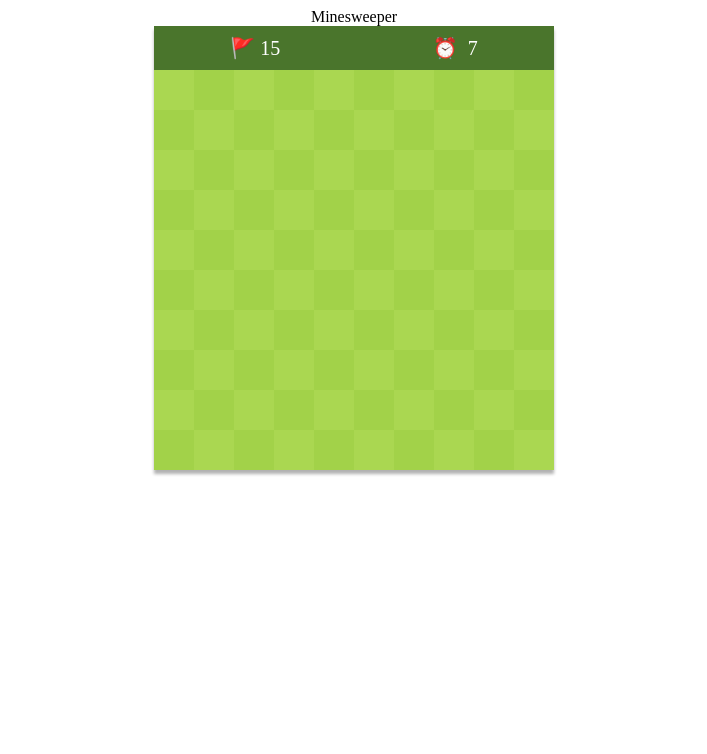
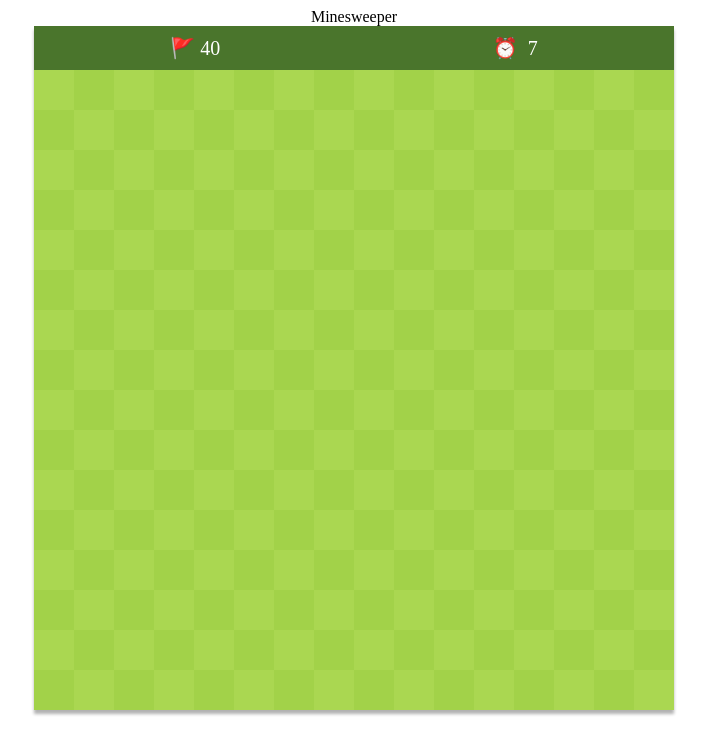
Before and after one commit to jigyasudhingra/minesweeper, a React (Create React App) app: page / in a window 1280 px wide. Shown: the top 754 px of the page, without its empty margins (286-993 px from the left). Built offline with nearby package versions, Linux system fonts and the light colour scheme.

Commit message:
Added configuration for different levels

```diff
--- a/src/components/Board.tsx
+++ b/src/components/Board.tsx
@@ -6,17 +6,69 @@ import BoxHeader from './BoxHeader'
 import Cell from './Cell'
 import Modal from './Modal'
 
-const Board = () => {
+interface GameConfigurationProps {
+  width: number
+  height: number
+  mines: number
+}
+interface GameLevelProps {
+  easy: GameConfigurationProps
+  intermediate: GameConfigurationProps
+  hard: GameConfigurationProps
+}
+
+const GameLevels: GameLevelProps = {
+  easy: {
+    width: 10,
+    height: 10,
+    mines: 10,
+  },
+  intermediate: {
+    width: 16,
+    height: 16,
+    mines: 40,
+  },
+  hard: {
+    width: 10,
+    height: 10,
+    mines: 10,
+  },
+}
+
+const Board: React.FC = () => {
   const [board, setBoard] = useState<Array<BoardProps[]>>([])
   const [nonMinesCount, setNonMinesCount] = useState(0)
   const [minesLocations, setMinesLocations] = useState<any>([])
   const [gameOver, setGameOver] = useState(false)
   const [newTime, setTime] = useState(0)
-  const [flagCount, setFlagCount] = useState(15)
+  const [gameLevel, setGameLevel] = useState('intermediate')
+  const [width, setWidth] = useState(GameLevels.intermediate.width)
+  const [height, setHeight] = useState(GameLevels.intermediate.height)
+  const [mines, setMines] = useState(GameLevels.intermediate.mines)
+  const [flagCount, setFlagCount] = useState(mines)
+
+  useEffect(() => {
+    if (gameLevel === 'easy') {
+      setWidth(GameLevels.easy.width)
+      setHeight(GameLevels.easy.height)
+      setMines(GameLevels.easy.mines)
+    }
+    if (gameLevel === 'intermediate') {
+      setWidth(GameLevels.intermediate.width)
+      setHeight(GameLevels.intermediate.height)
+      setMines(GameLevels.intermediate.mines)
+    }
+    if (gameLevel === 'hard') {
+      setWidth(GameLevels.hard.width)
+      setHeight(GameLevels.hard.height)
+      setMines(GameLevels.hard.mines)
+    }
+  }, [gameLevel])
 
   const freshBoard = () => {
-    const newBoard = BoardCreation(10, 10, 15)
-    setNonMinesCount(10 * 10 - 15)
+    const newBoard = BoardCreation(width, height, mines)
+    setFlagCount(mines)
+    setNonMinesCount(width * height - mines)
     setMinesLocations(newBoard.mineLocation)
     setBoard(newBoard.board)
   }
@@ -28,10 +80,10 @@ const Board = () => {
 
   useEffect(() => {
     const generateBoard = () => {
-      const getBoard = BoardCreation(10, 10, 15)
+      const getBoard = BoardCreation(width, height, mines)
       setBoard(getBoard.board)
       setMinesLocations(getBoard.mineLocation)
-      setNonMinesCount(10 * 10 - 15)
+      setNonMinesCount(width * height - mines)
     }
     generateBoard()
   }, [])
```
